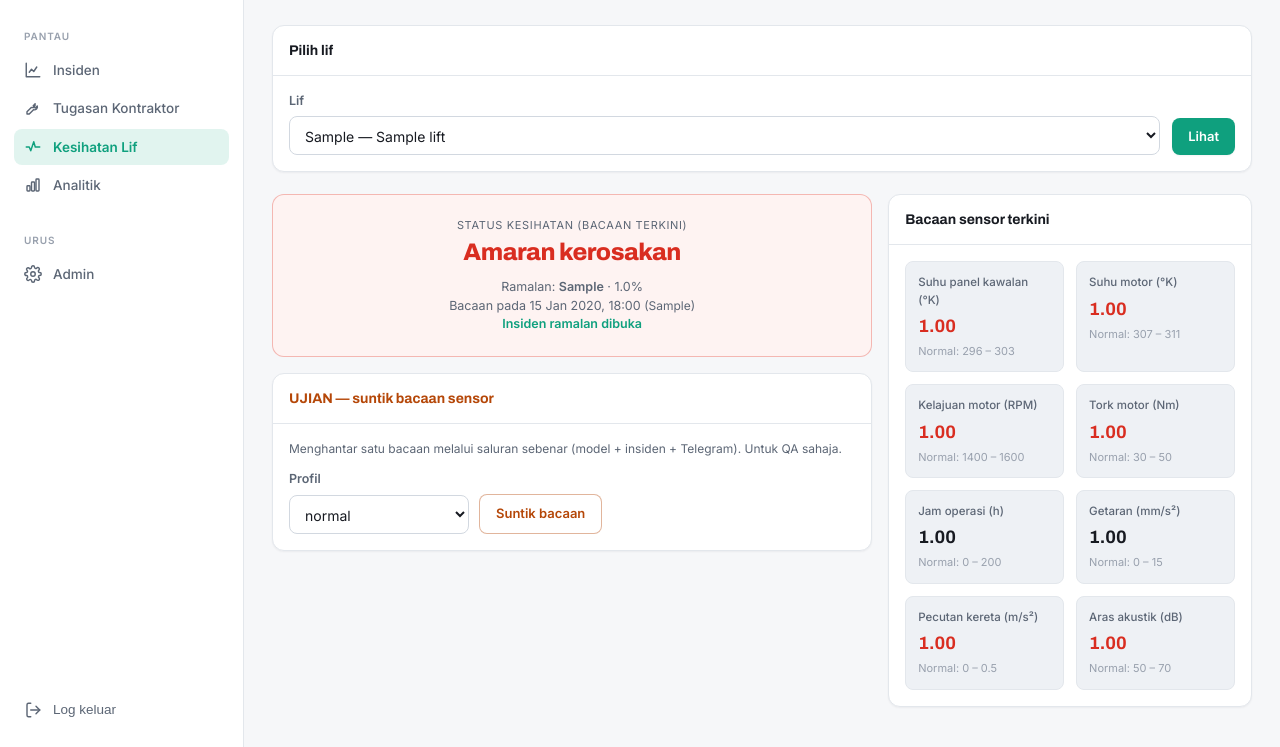
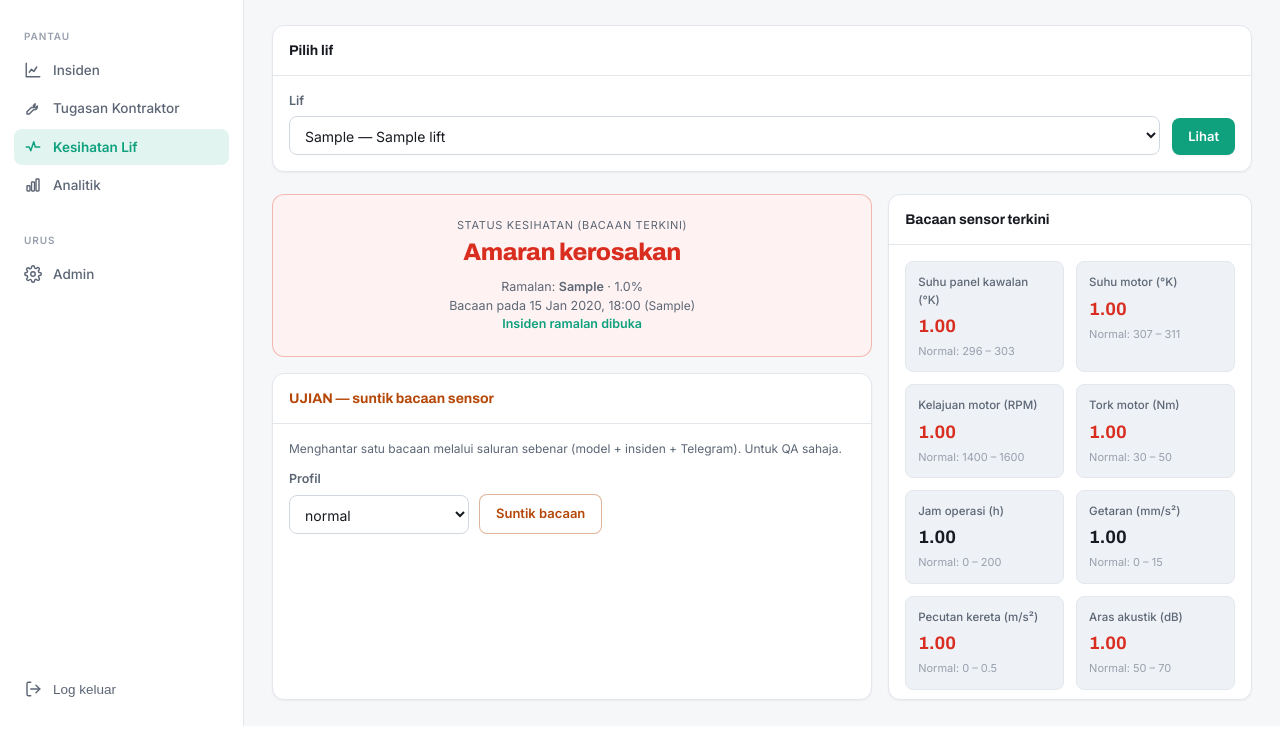
Before and after one commit to khalilkhirjkr/aim-lift, a Django app: page /health/ in a window 1280 px wide. Shown: the part 74-821 px from the top of the page. After the commit the page ends 800 px from the top, so only its background shows below. Run offline with Django 5.2, Linux system fonts and the light colour scheme; a user stored in the database is signed in; tables that the repository leaves empty hold one stand-in row (values such as "Sample post").

Commit message:
Dashboard pages: fixed non-scrolling frame with internal panel scroll
- base.html body gets app-fixed (default) / app-scroll (reports)
- incident, contractor, lift-health, analytics: page fills viewport,
  long tables/lists scroll inside their panel; reports + landing scroll as normal
- reverts to normal scrolling below 860px width

```diff
--- a/lifts/static/lifts/css/aim.css
+++ b/lifts/static/lifts/css/aim.css
@@ -145,6 +145,34 @@ a { color: inherit; }
 .user .rl { font-size: 11px; color: var(--text-faint); }
 
 .content { padding: 26px 28px 40px; display: flex; flex-direction: column; gap: 22px; }
+
+/* ---------- fixed (non-scrolling) dashboard frame ---------- */
+body.app-fixed,
+body.app-fixed .shell,
+body.app-fixed .main { height: 100vh; overflow: hidden; }
+body.app-fixed .content { flex: 1; min-height: 0; overflow: hidden; padding-bottom: 26px; }
+/* the one region per page that fills the leftover space and scrolls internally */
+body.app-fixed .fill { flex: 1; min-height: 0; }
+body.app-fixed .grid-2.fill { grid-auto-rows: minmax(0, 1fr); align-items: stretch; }
+body.app-fixed .fill > * { min-height: 0; }
+body.app-fixed .fill.panel,
+body.app-fixed .grid-2.fill > .panel { display: flex; flex-direction: column; min-height: 0; }
+body.app-fixed .fill.panel > .panel-scroll,
+body.app-fixed .grid-2.fill > .panel > .panel-scroll { flex: 1; min-height: 0; max-height: none; }
+body.app-fixed .grid-2.fill > .col { min-height: 0; }
+body.app-fixed .grid-2.fill > .col > .panel { display: flex; flex-direction: column; min-height: 0; flex: 1 1 auto; }
+body.app-fixed .grid-2.fill > .col > .panel > .panel-scroll { flex: 1; min-height: 0; max-height: none; }
+body.app-fixed .grid-2.fill .map { flex: 1; height: auto; min-height: 200px; }
+
+/* report / document pages keep normal scrolling */
+body.app-scroll { min-height: 100vh; }
+
+@media (max-width: 860px) {
+  body.app-fixed,
+  body.app-fixed .shell,
+  body.app-fixed .main,
+  body.app-fixed .content { height: auto; overflow: visible; }
+}
 .page-head { display: flex; align-items: flex-end; justify-content: space-between; gap: 16px; flex-wrap: wrap; }
 .page-head h2 { font-size: 22px; font-weight: 800; letter-spacing: -.02em; }
 .page-head p { margin: 3px 0 0; color: var(--text-muted); font-size: 13px; }
--- a/lifts/templates/lifts/contractor_dashboard.html
+++ b/lifts/templates/lifts/contractor_dashboard.html
@@ -25,7 +25,7 @@
     </div>
   </div>
 
-  <section class="panel">
+  <section class="panel fill">
     <div class="panel-head">
       <h3 data-ms="Barisan tugasan" data-en="Task queue">Barisan tugasan</h3>
       <span class="pill">{{ incidents|length }}</span>
--- a/lifts/templates/lifts/incident_list.html
+++ b/lifts/templates/lifts/incident_list.html
@@ -46,7 +46,7 @@
     </div>
   </div>
 
-  <div class="grid-2">
+  <div class="grid-2 fill">
     <section class="panel">
       <div class="panel-head">
         <h3 data-ms="Barisan insiden" data-en="Incident queue">Barisan insiden</h3>
--- a/lifts/templates/lifts/jkr_analytics_dashboard.html
+++ b/lifts/templates/lifts/jkr_analytics_dashboard.html
@@ -12,7 +12,7 @@
     </div>
   </div>
 
-  <div class="grid-2">
+  <div class="grid-2 fill">
     <section class="panel">
       <div class="panel-head"><h3 data-ms="Prestasi kontraktor (purata)" data-en="Contractor performance (average)">Prestasi kontraktor (purata)</h3></div>
       <div style="padding:16px; display:grid; grid-template-columns:1fr 1fr; gap:16px;">
@@ -30,7 +30,7 @@
 
     <section class="panel">
       <div class="panel-head"><h3 data-ms="Kebolehpercayaan lif (anggaran MTBF)" data-en="Lift reliability (estimated MTBF)">Kebolehpercayaan lif (anggaran MTBF)</h3></div>
-      <div style="padding:8px 16px 16px;">
+      <div class="panel-scroll" style="padding:8px 16px 16px;">
         {% if lift_reliability %}
         <ul class="rel-list">
           {% for lift_data in lift_reliability %}
--- a/lifts/templates/lifts/lift_health.html
+++ b/lifts/templates/lifts/lift_health.html
@@ -27,7 +27,7 @@
   {% endif %}
 
   {% if latest_reading %}
-  <div class="grid-2">
+  <div class="grid-2 fill">
     <div class="col">
       <div class="health-status {% if prediction == 'No failure' %}ok{% elif prediction %}bad{% endif %}">
         <div class="k" style="font-size:11px; letter-spacing:.06em; text-transform:uppercase; color:var(--text-muted);" data-ms="Status kesihatan (bacaan terkini)" data-en="Health status (latest reading)">Status kesihatan (bacaan terkini)</div>
@@ -67,7 +67,7 @@
 
     <section class="panel">
       <div class="panel-head"><h3 data-ms="Bacaan sensor terkini" data-en="Latest sensor readings">Bacaan sensor terkini</h3></div>
-      <div style="padding:16px;">
+      <div class="panel-scroll" style="padding:16px;">
         <div class="sensor-grid">
           {% for sensor in sensor_data %}
           {% if sensor.name != 'feature s3' %}
--- a/lifts/templates/lifts/report_review.html
+++ b/lifts/templates/lifts/report_review.html
@@ -1,4 +1,5 @@
 {% extends "base.html" %}
+{% block body_class %}app-scroll{% endblock %}
 
 {% block title %}Semak Laporan — AIM-Lift{% endblock %}
 {% block crumb %}<span data-ms="Tugasan Kontraktor" data-en="Contractor Tasks">Tugasan Kontraktor</span>{% endblock %}
--- a/lifts/templates/lifts/submit_report_form.html
+++ b/lifts/templates/lifts/submit_report_form.html
@@ -1,4 +1,5 @@
 {% extends "base.html" %}
+{% block body_class %}app-scroll{% endblock %}
 
 {% block title %}Hantar Laporan Insiden — AIM-Lift{% endblock %}
 {% block crumb %}<span data-ms="Tugasan Kontraktor" data-en="Contractor Tasks">Tugasan Kontraktor</span>{% endblock %}
--- a/lifts/templates/lifts/view_report.html
+++ b/lifts/templates/lifts/view_report.html
@@ -1,4 +1,5 @@
 {% extends "base.html" %}
+{% block body_class %}app-scroll{% endblock %}
 
 {% block title %}Lihat Laporan — AIM-Lift{% endblock %}
 {% block crumb %}<span data-ms="Tugasan Kontraktor" data-en="Contractor Tasks">Tugasan Kontraktor</span>{% endblock %}
--- a/templates/base.html
+++ b/templates/base.html
@@ -21,7 +21,7 @@
   </script>
   {% block extra_head %}{% endblock %}
 </head>
-<body>
+<body class="{% block body_class %}app-fixed{% endblock %}">
 <div class="shell">
   <aside class="sidebar">
     <a class="brand" href="{% url 'incident_list' %}">
```
